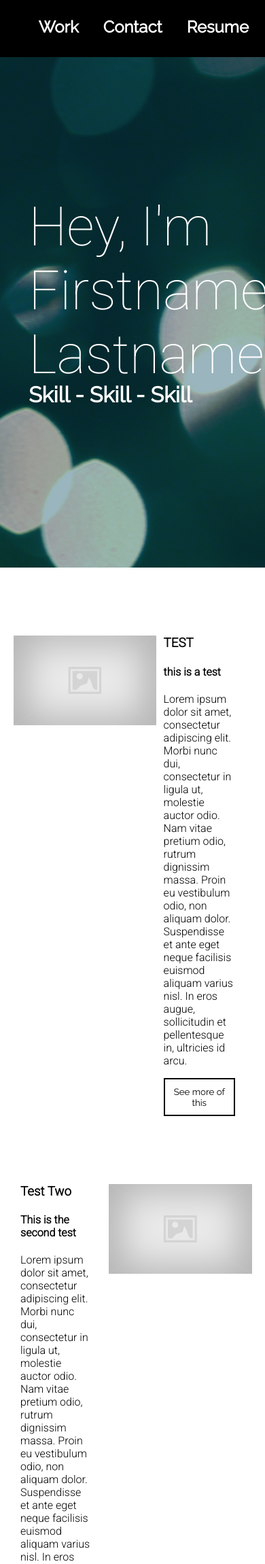
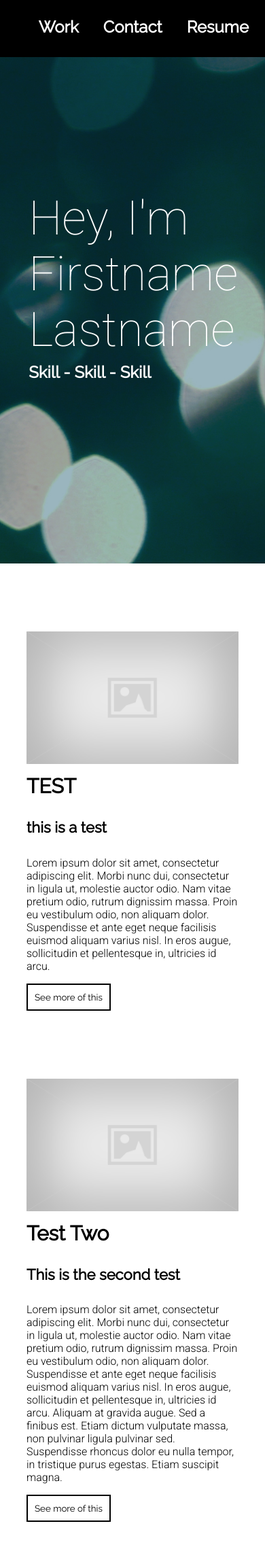
Before and after one commit to mellolikejello/Career-Skills-Group-Two, a PHP site: page / in a window 390 px wide. Shown: the top 2301 px of the page at 68% size. Run offline with PHP 8.4, Linux system fonts and the light colour scheme.

Commit message:
responsive main page

```diff
--- a/index.html
+++ b/index.html
@@ -33,11 +33,12 @@
 				<a href="test.html"><button class="pagelink">See more of this</button></a>
             </div>
         </div>
+
         <div class="project">
             <img class="float-right" src="Images/placeholder.jpg" alt="alt text">
             <div class="project-info_L">
                 <h3>Test Two</h3>
-				<h4>This is the second test</h2>
+				<h4>This is the second test</h4>
                 <p>Lorem ipsum dolor sit amet, consectetur adipiscing elit. Morbi nunc dui, consectetur in ligula ut, molestie auctor odio. Nam vitae pretium odio, rutrum dignissim massa. Proin eu vestibulum odio, non aliquam dolor. Suspendisse et ante eget neque facilisis euismod aliquam varius nisl. In eros augue, sollicitudin et pellentesque in, ultricies id arcu. Aliquam at gravida augue. Sed a finibus est. Etiam dictum vulputate massa, non pulvinar ligula pulvinar sed. Suspendisse rhoncus dolor eu nulla tempor, in tristique purus egestas. Etiam suscipit magna.</p>
 				<a href="test2.html"><button class="pagelink">See more of this</button></a>
             </div>
--- a/style/style.css
+++ b/style/style.css
@@ -14,6 +14,10 @@ body {
 	font-family: 'Roboto', sans-serif;
 	margin: 0;
 	padding:0;
+}
+
+h1, h2, h3, h4 {
+	font-family: 'Raleway', sans-serif;
 }
 
 li {
@@ -86,22 +90,32 @@ header li {
 
 }
 
+@media only screen and (max-width: 380px) {
+	#welcome-header a {
+		font-size: 16px;
+		margin-top: 20px;
+		padding: 0;
+		text-align: center;
+		width: 33%
+	}
+}
+
 #welcome-text {
 	clear: both;
 	padding-top: 30vh;
 	padding-left: 5vh;
 	font-family: 'Roboto', sans-serif;
-	font-size:60pt;
+	font-size: 70px;
 	color:#fff;
 	font-weight:100;
 }
 
 #skill-text {
 	clear: both;
-	margin-top: -60px;
+	margin-top: -40px;
 	padding-left: 5vh;
 	font-family: 'Raleway', sans-serif;
-	font-size:24pt;
+	font-size:24px;
 	color:#fff;
 }
 
@@ -109,10 +123,23 @@ header li {
 	/* in progress */
 }
 
+button {
+	background: white;
+	border: 2px solid black;
+	font-family: 'Raleway', sans-serif;
+	padding: 10px;
+}
+
 #content {
 	background-color: white;
 	margin:auto;
-	min-height: 1100px;
+	min-height: 1200px;
+}
+
+@media only screen and (max-width: 1024px) {
+	#content {
+		min-height: 1600px;
+	}
 }
 
 .project {
@@ -122,11 +149,7 @@ header li {
 	padding-top: 100px;
 }
 
-.project:last-child{
-	padding-bottom: 100px;
-}
-
-#content img {
+.project img {
 	width: 60%;
 }
 
@@ -141,7 +164,16 @@ header li {
 }
 
 .project h3 {
+	font-size: 30px;
 	margin-top: 0;
+}
+
+.project h4 {
+	font-size: 22px;
+}
+
+.project p {
+	font-size: 16px;
 }
 
 .project-info_R {
@@ -158,11 +190,35 @@ header li {
 	padding-left: 3%;
 }
 
-button {
-	background: white;
-	border: 2px solid black;
-	font-family: 'Raleway', sans-serif;
-	padding: 10px;
+.proj-space {
+	width: 100%;
+	height: 50px;
+}
+
+@media only screen and (max-width: 1024px) {
+	.project {
+		width: 80%;
+	}
+
+	.project img {
+		width: 100%;
+	}
+
+	.project h3 {
+		margin-top: 5%;
+	}
+
+	.float-left, .float-right {
+		clear: both;
+		display: block;
+	}
+
+	.project-info_R, .project-info_L {
+		clear: both;
+		float: left;
+		padding: 0;
+		width: 100%;
+	}
 }
 
 #foot{
@@ -233,6 +289,7 @@ button {
 
 	#foot #self-portrait {
 		margin-left: 15%;
+		padding-top: 5%;
 		width: 60%;
 	}
 
```
